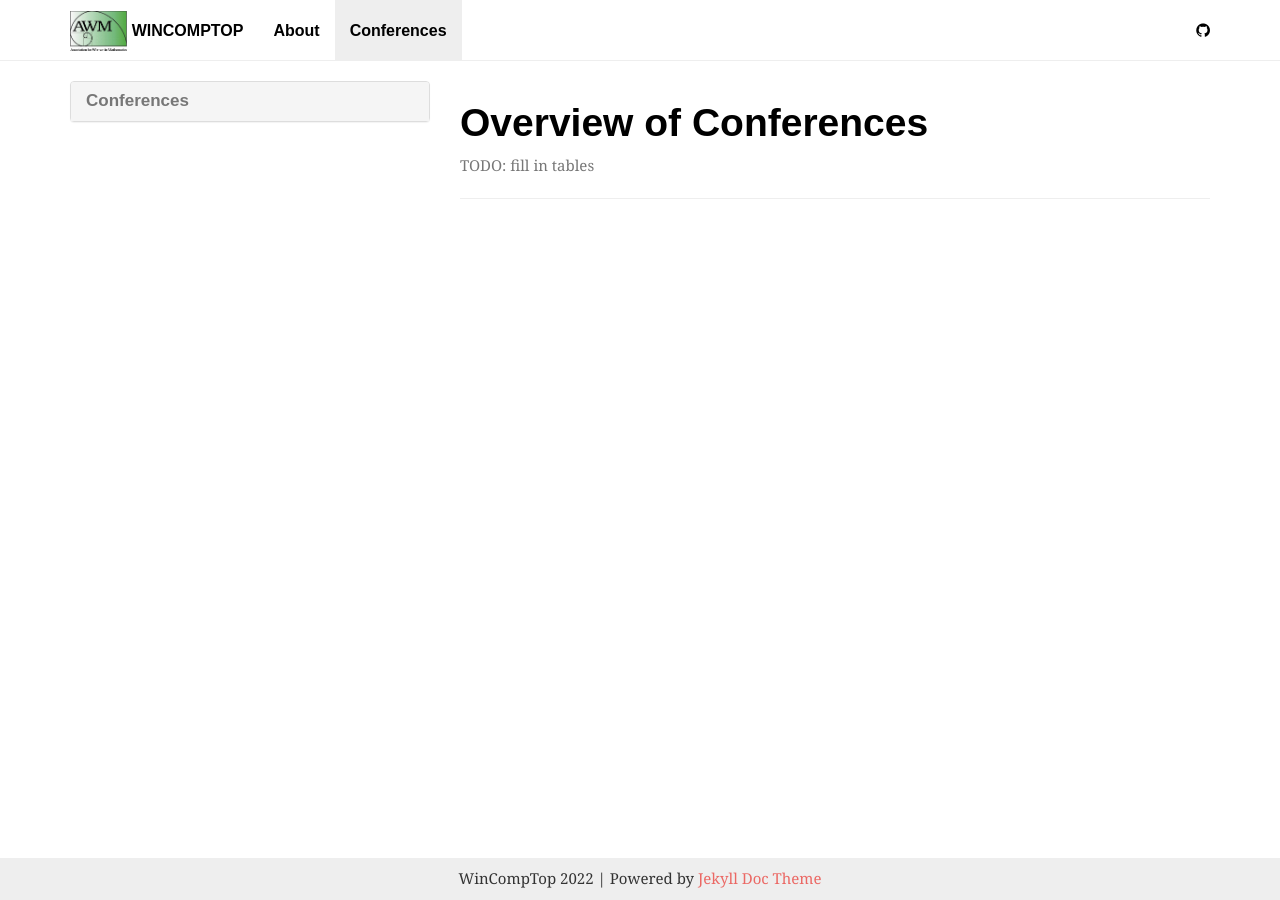
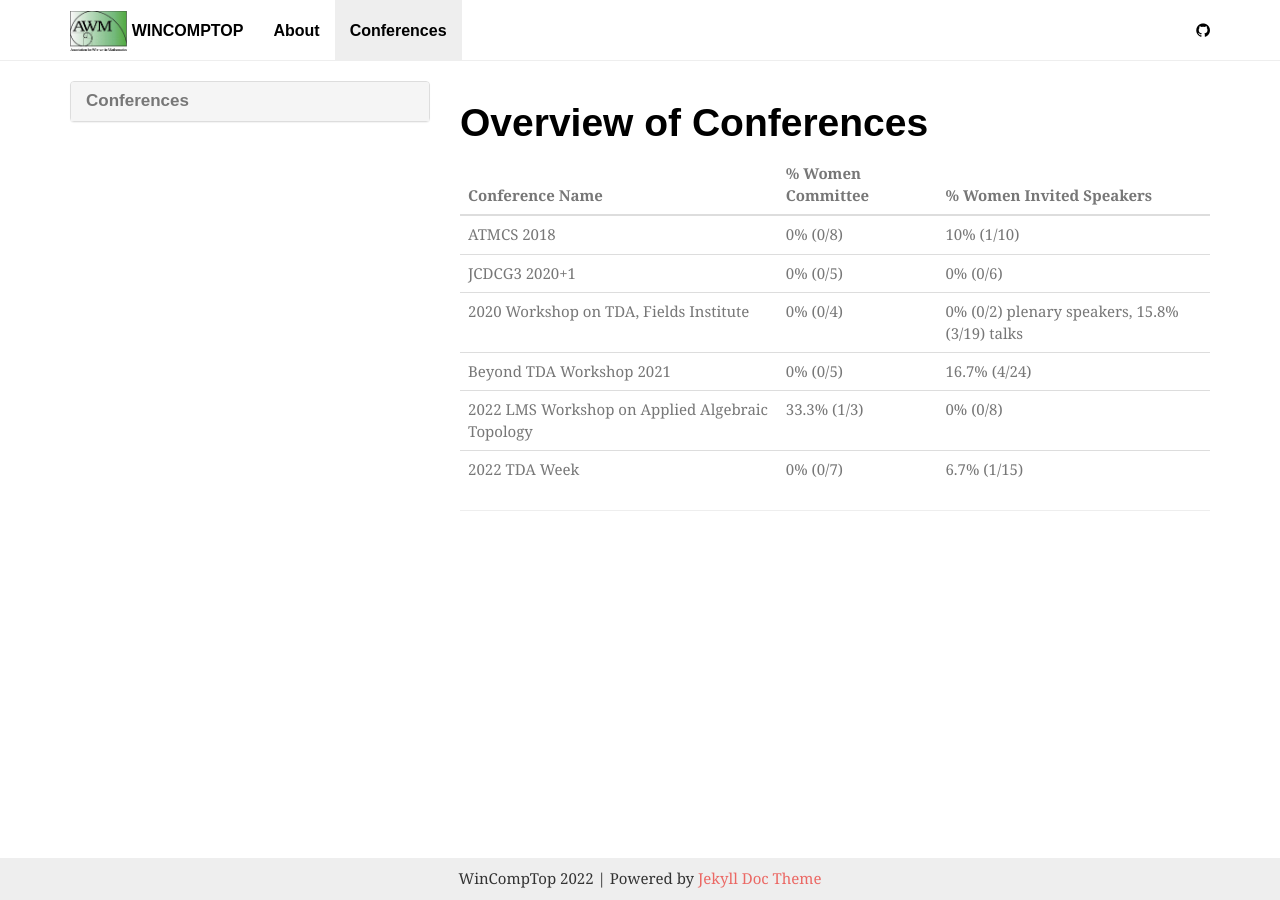
Before and after one commit to compTAG/DEI, a Jekyll site: the page built from _conferences/index.md, in a window 1280 px wide. Built offline with Jekyll 4.4.1, drawn with Linux system fonts in a browser that asks for light colours; some web fonts are replaced.

Commit message:
make table

```diff
--- a/_conferences/index.md
+++ b/_conferences/index.md
@@ -4,4 +4,11 @@ permalink: /conferences/home/
 redirect_from: /conferences/index.html
 ---
 
-TODO: fill in tables
+| Conference Name                        | % Women Committee | % Women Invited Speakers                      |
+|----------------------------------------|-------------------|-----------------------------------------------|
+| ATMCS 2018                             | 0% (0/8)          | 10% (1/10)                                    |
+| JCDCG3 2020+1                          | 0% (0/5)          | 0% (0/6)                                      |
+ | 2020 Workshop on TDA, Fields Institute | 0% (0/4)          | 0% (0/2) plenary speakers, 15.8% (3/19) talks |
+| Beyond TDA Workshop 2021               | 0% (0/5)          | 16.7% (4/24)                                  |
+| 2022 LMS Workshop on Applied Algebraic Topology | 33.3% (1/3)       | 0% (0/8)                                      |
+| 2022 TDA Week | 0% (0/7)          | 6.7% (1/15)                                   |
```
Also changed, not shown: _about/committee.md (+0 -2 lines).
